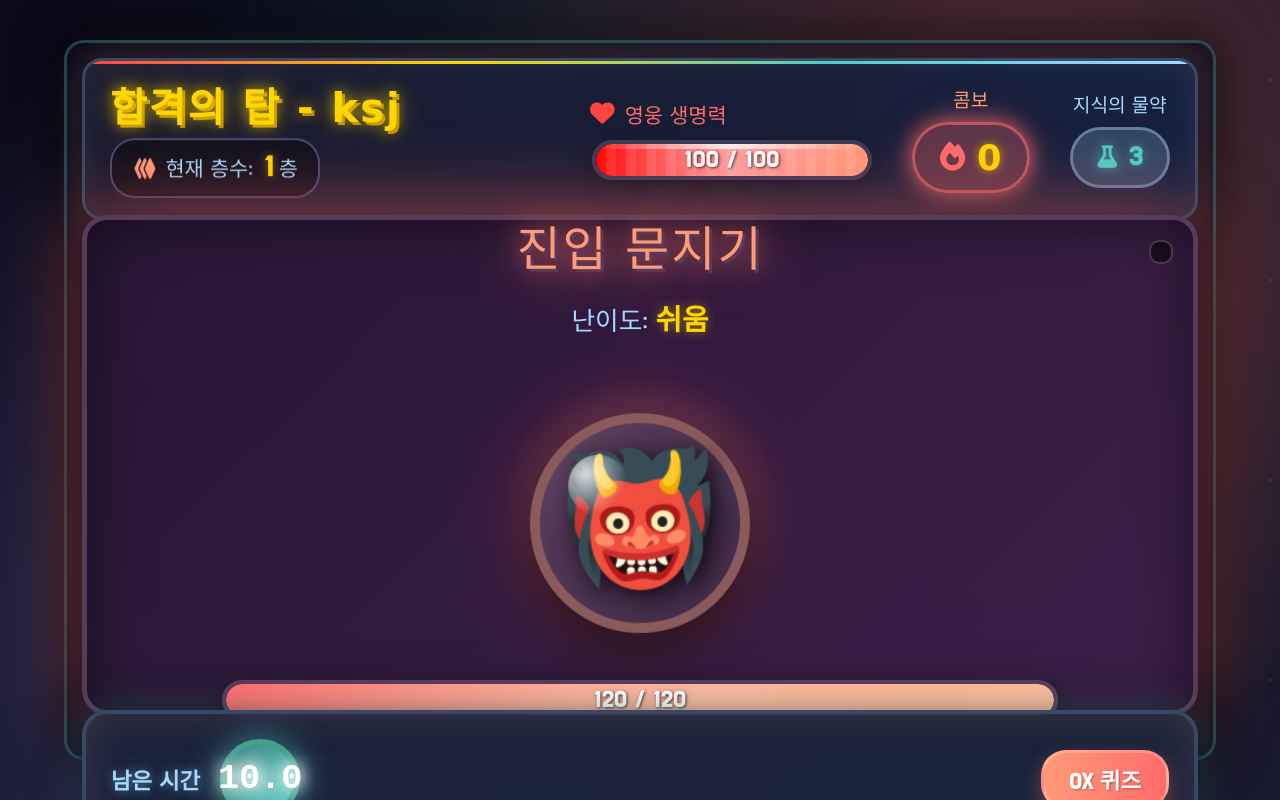
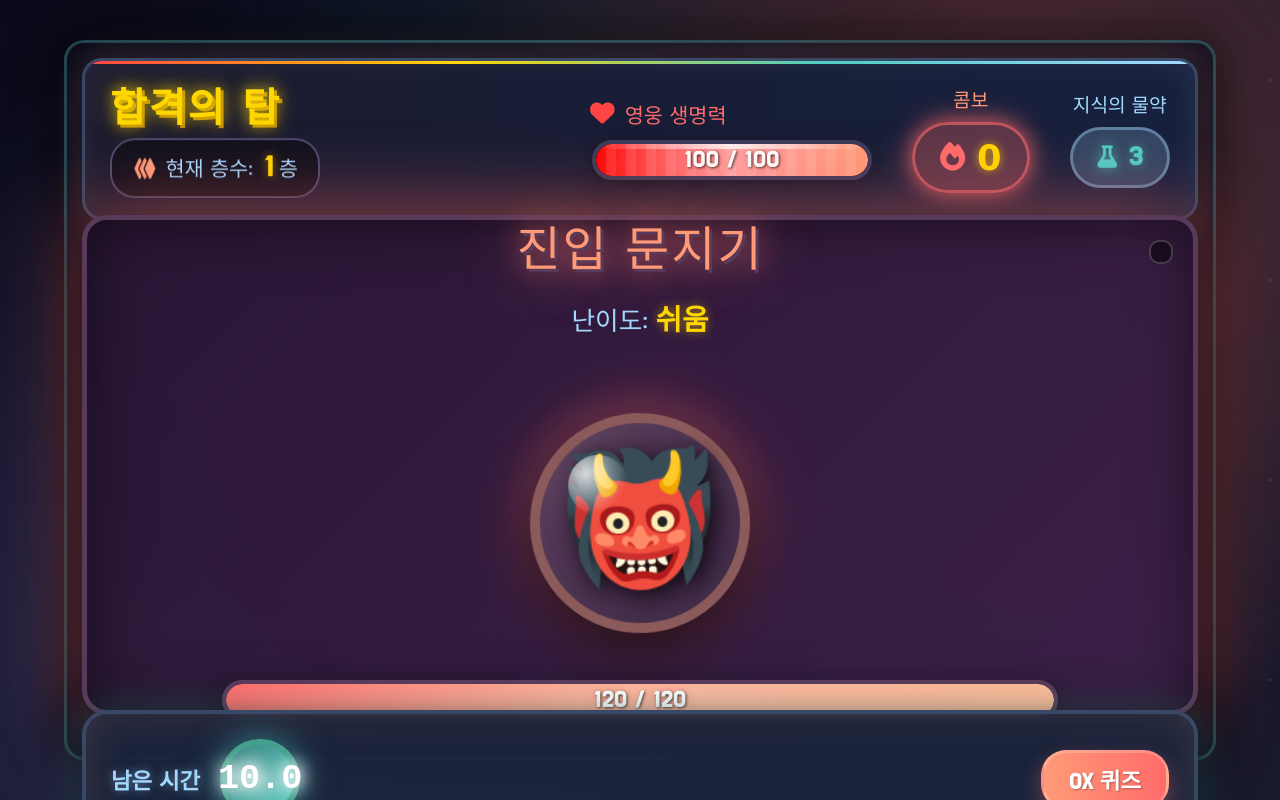
Before and after one commit to PPlower0426/-, a plain HTML site: page index.html in a window 1280 px wide. Drawn offline with Linux system fonts and the light colour scheme; a web font is replaced by a local one.

Commit message:
Update index.html

```diff
--- a/index.html
+++ b/index.html
@@ -98,7 +98,7 @@
             <!-- 게임 헤더 -->
             <div class="game-header">
                 <div class="tower-info">
-                    <h1 class="tower-title">합격의 탑 - ksj</h1>
+                    <h1 class="tower-title">합격의 탑</h1>
                     <div class="floor-display">
                         <i class="fas fa-layer-group"></i>
                         <span>현재 층수: <span id="current-floor">1</span>층</span>
```
